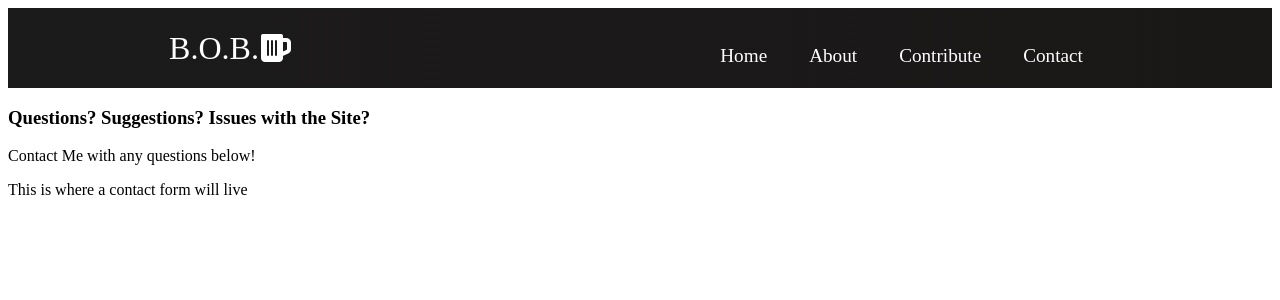
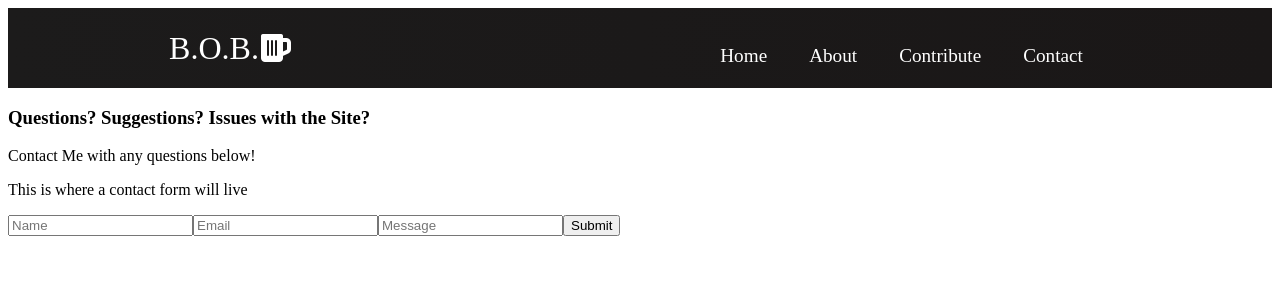
Before and after one commit to dianamora/B.O.B.frontend, a React (Create React App) app: page /contact in a window 1280 px wide. Shown: the top 300 px of the page. Built offline with nearby package versions, Linux system fonts and the light colour scheme.

Commit message:
added static form to contact page

```diff
--- a/src/components/Contact.js
+++ b/src/components/Contact.js
@@ -1,4 +1,5 @@
 import React from 'react';
+import Contactform from './Contactform.js';
 
 
 function Contact() {
@@ -7,6 +8,7 @@ function Contact() {
             <h3>Questions? Suggestions? Issues with the Site?</h3>
             <p>Contact Me with any questions below!</p>
             <p>This is where a contact form will live</p>
+            <Contactform />
         </div>
     )
 };
--- /dev/null
+++ b/src/components/Contactform.js
@@ -0,0 +1,13 @@
+import React from 'react';
+
+
+export default function Contactform() {
+    return (
+        <form>
+            <input type="text" placeholder="Name" name="name" />
+            <input type="text" placeholder="Email" name="email" />
+            <input type="textarea" placeholder="Message" name="message" />
+            <input type="submit" />
+        </form>
+    )
+};
```
